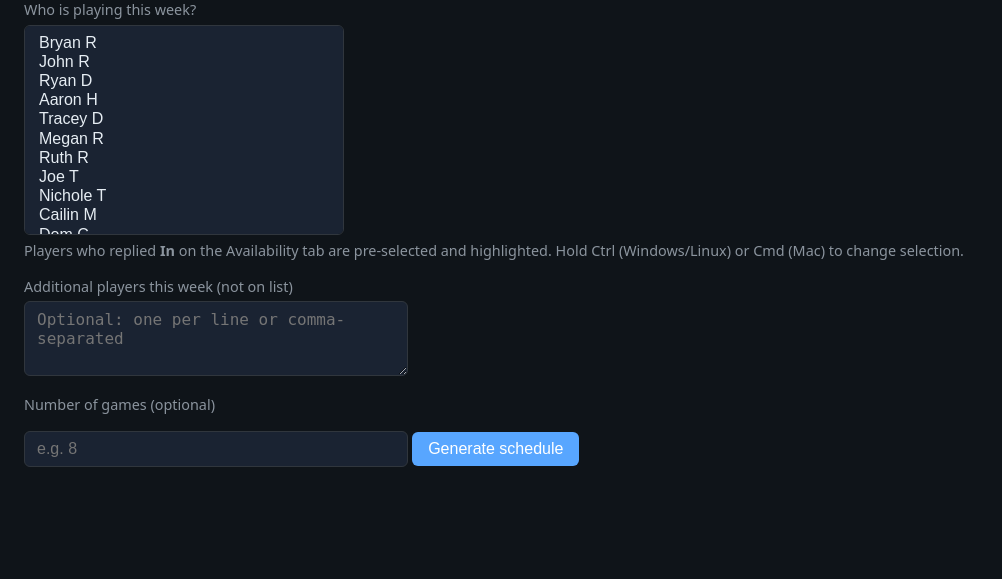
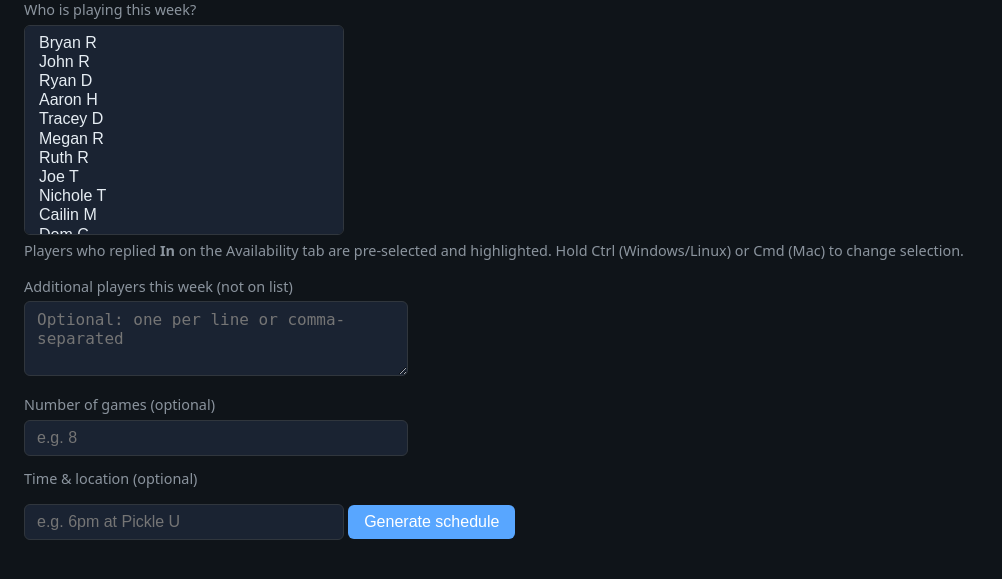
Before and after one commit to Brue33/pickleball-scheduler, a Flask app: page /generate in a window 1280 px wide. Shown: the part 206-785 px from the top of the page, without its empty margins (0-1002 px from the left). Run offline with Flask 2, Linux system fonts and the light colour scheme; the visitor is signed in with stand-in values (Sample User, id 1).

Commit message:
date and location for games

```diff
--- a/app.py
+++ b/app.py
@@ -193,7 +193,7 @@ def load_published_schedule():
         return None
 
 
-def save_published_schedule(date_key, next_wednesday_display, players, schedule_entries, rankings):
+def save_published_schedule(date_key, next_wednesday_display, players, schedule_entries, rankings, time_location=""):
     """Save the generated schedule so the Schedule tab can show it (public view)."""
     data = {
         "date_key": date_key,
@@ -201,6 +201,7 @@ def save_published_schedule(date_key, next_wednesday_display, players, schedule_
         "players": list(players),
         "schedule_entries": schedule_entries,
         "rankings": dict(rankings),
+        "time_location": (time_location or "").strip(),
     }
     with open(PUBLISHED_SCHEDULE_FILE, "w") as f:
         json.dump(data, f, indent=2)
@@ -222,7 +223,7 @@ def load_draft_schedule():
         return None
 
 
-def save_draft_schedule(date_key, next_wednesday_display, players, schedule_entries, rankings):
+def save_draft_schedule(date_key, next_wednesday_display, players, schedule_entries, rankings, time_location=""):
     """Save draft schedule (preview on Generate tab until Publish)."""
     data = {
         "date_key": date_key,
@@ -230,6 +231,7 @@ def save_draft_schedule(date_key, next_wednesday_display, players, schedule_entr
         "players": list(players),
         "schedule_entries": schedule_entries,
         "rankings": dict(rankings),
+        "time_location": (time_location or "").strip(),
     }
     with open(DRAFT_SCHEDULE_FILE, "w") as f:
         json.dump(data, f, indent=2)
@@ -489,6 +491,7 @@ def generate():
     selected = request.form.getlist("selected_players")
     players_extra = request.form.get("players_extra", "").strip() if session.get("schedule_players_unlocked") else ""
     games_str = request.form.get("games", "").strip()
+    time_location = request.form.get("time_location", "").strip()
 
     players = [p.strip() for p in selected if p and p.strip()]
     if players_extra:
@@ -538,6 +541,7 @@ def generate():
             players,
             schedule_entries,
             rankings,
+            time_location=time_location,
         )
         flash("Schedule generated. Review it below and click Publish when ready to go live.", "success")
         return redirect(url_for("generate"))
@@ -566,12 +570,14 @@ def generate_publish():
         schedule_entries = entries
     else:
         schedule_entries = draft["schedule_entries"]
+    time_location = request.form.get("time_location", "").strip() or draft.get("time_location", "")
     save_published_schedule(
         draft["date_key"],
         draft["next_wednesday_display"],
         draft["players"],
         schedule_entries,
         draft["rankings"],
+        time_location=time_location,
     )
     clear_draft_schedule()
     flash("Schedule is now live on the Schedule tab.", "success")
@@ -593,12 +599,14 @@ def generate_save_draft():
         flash(err, "error")
         return redirect(url_for("generate"))
     add_round_court_and_bye(entries, draft["players"])
+    time_location = request.form.get("time_location", "").strip() or draft.get("time_location", "")
     save_draft_schedule(
         draft["date_key"],
         draft["next_wednesday_display"],
         draft["players"],
         entries,
         draft["rankings"],
+        time_location=time_location,
     )
     flash("Draft saved. You can keep editing or Publish when ready.", "success")
     return redirect(url_for("generate"))
--- a/templates/generate.html
+++ b/templates/generate.html
@@ -10,6 +10,10 @@
     <p style="color: var(--muted); font-size: 0.9rem;">{{ draft_schedule.next_wednesday_display }} — {{ draft_schedule.players|join(", ") }}</p>
     <p style="color: var(--muted); font-size: 0.9rem;">Edit any match using the dropdowns, then Save draft or Publish.</p>
     <form method="post" action="{{ url_for('generate_save_draft') }}" id="draft-form">
+      <p style="margin-bottom: 0.75rem;">
+        <label for="time_location">Time &amp; location (optional)</label>
+        <input type="text" id="time_location" name="time_location" value="{{ draft_schedule.get('time_location', '')|e }}" placeholder="e.g. 6pm at Pickle U" style="max-width: 20rem;">
+      </p>
       <table>
         <thead>
           <tr>
@@ -95,6 +99,8 @@
 
       <label for="games">Number of games (optional)</label>
       <input type="number" id="games" name="games" min="1" max="32" placeholder="e.g. 8">
+      <label for="time_location">Time &amp; location (optional)</label>
+      <input type="text" id="time_location" name="time_location" placeholder="e.g. 6pm at Pickle U" style="max-width: 20rem;">
       <button type="submit">Generate schedule</button>
     </form>
 
--- a/templates/schedule.html
+++ b/templates/schedule.html
@@ -6,6 +6,9 @@
   {% if published_schedule %}
     <h2 style="font-size: 1.1rem;">This week's published schedule</h2>
     <p style="color: var(--muted); font-size: 0.9rem;">{{ published_schedule.next_wednesday_display }} — {{ published_schedule.players|join(", ") }}</p>
+    {% if published_schedule.get('time_location') %}
+    <p style="color: var(--muted); font-size: 0.9rem;"><strong>Time &amp; location:</strong> {{ published_schedule.time_location }}</p>
+    {% endif %}
     <table>
       <thead>
         <tr>
```
